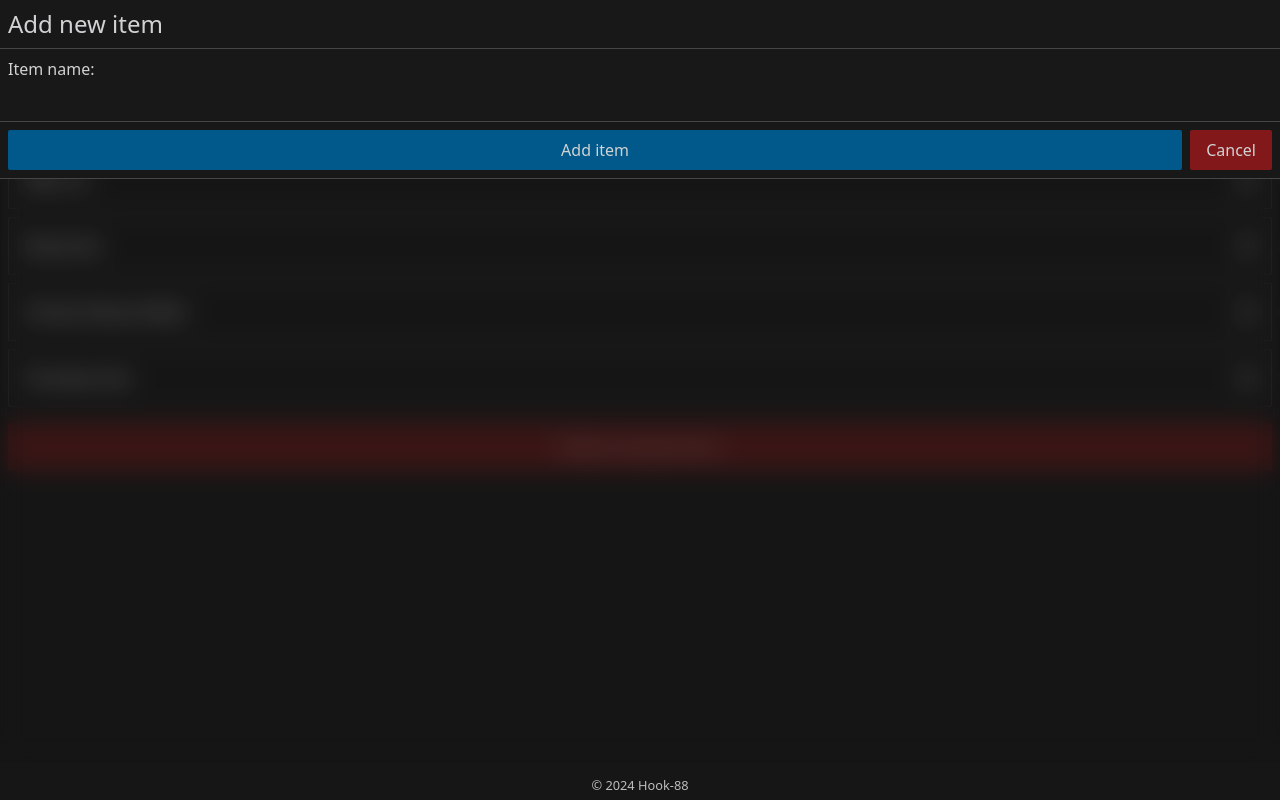
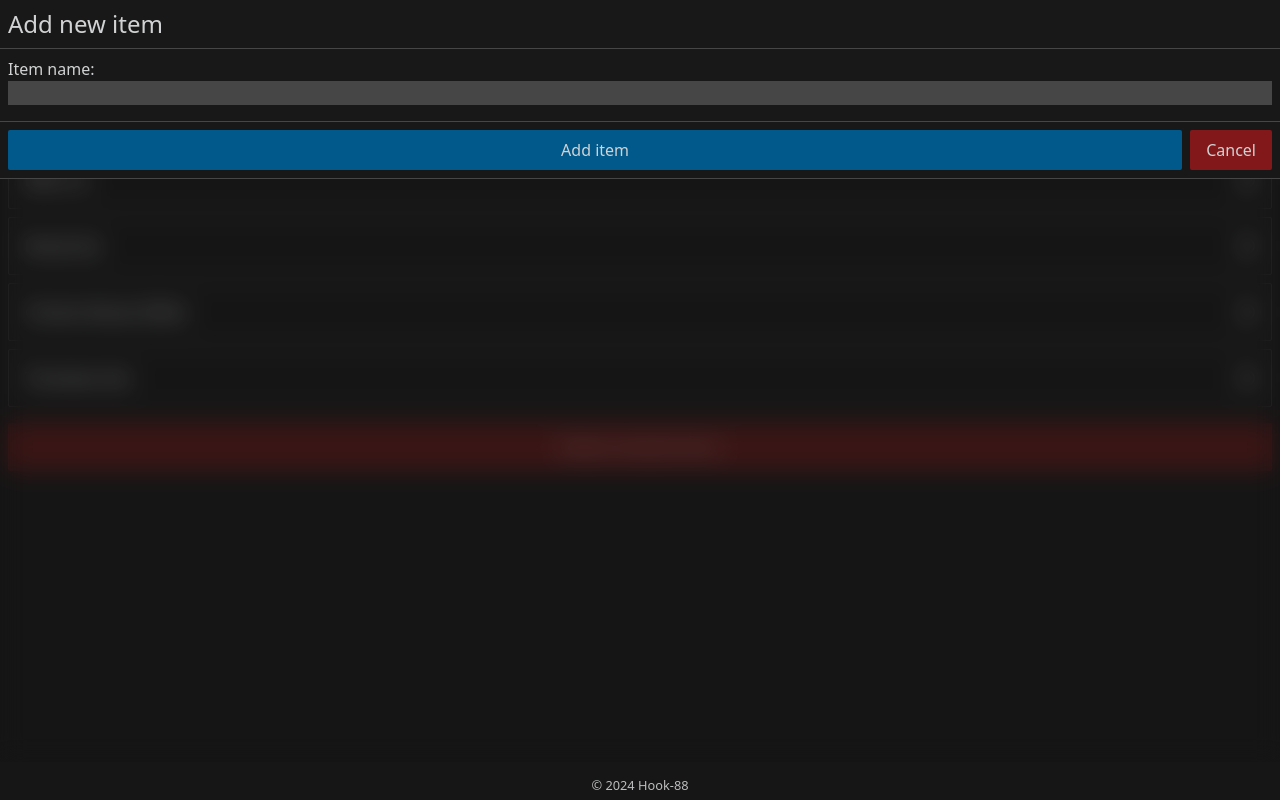
Before and after one commit to Hook-88/shopping-list, a Vue app: page / in a window 1280 px wide. Both pictures are taken after a click on the button 1253 px from the left and 24 px from the top of the page. Built offline with nearby package versions, Linux system fonts and the light colour scheme; the HTML template or start-up script is replaced by a standard one.

Commit message:
fix bug where class was appied ti container

```diff
--- a/src/components/input/BaseInput.vue
+++ b/src/components/input/BaseInput.vue
@@ -1,8 +1,16 @@
 <script setup lang="ts">
+import { useAttrs } from 'vue';
+
+defineOptions({
+  inheritAttrs: false
+})
+
 interface Props {
   label?: string
   modelValue?: string | number
 }
+
+const attrs = useAttrs()
 
 withDefaults(defineProps<Props>(), {
   label: '',
@@ -23,9 +31,8 @@ function handleInput(event: Event) {
 </script>
 
 <template>
-  <div>
+  <div class="flex flex-col">
     <label v-if="label" :for="label">{{ label }}:</label>
-    <br />
-    <input :value="modelValue" v-bind="$attrs" :id="label" @input="handleInput" class="min-w-full" />
+    <input :value="modelValue" v-bind="attrs" class="grow" :id="label" @input="handleInput" />
   </div>
 </template>
--- a/src/features/add-new-item/form/ShoppingItemForm.vue
+++ b/src/features/add-new-item/form/ShoppingItemForm.vue
@@ -7,7 +7,7 @@ import BaseInput from '@/components/input/BaseInput.vue';
 <template>
   <form class="flex flex-col gap-4 mt-2">
     <main class="mx-2">
-      <BaseInput label="Item name" />
+      <BaseInput label="Item name" class="bg-white/20" />
     </main>
     <footer class="flex items-center justify-between py-2 gap-2 border-t border-white/20 px-2">
       <BaseButton class="grow">Add item</BaseButton>
```
